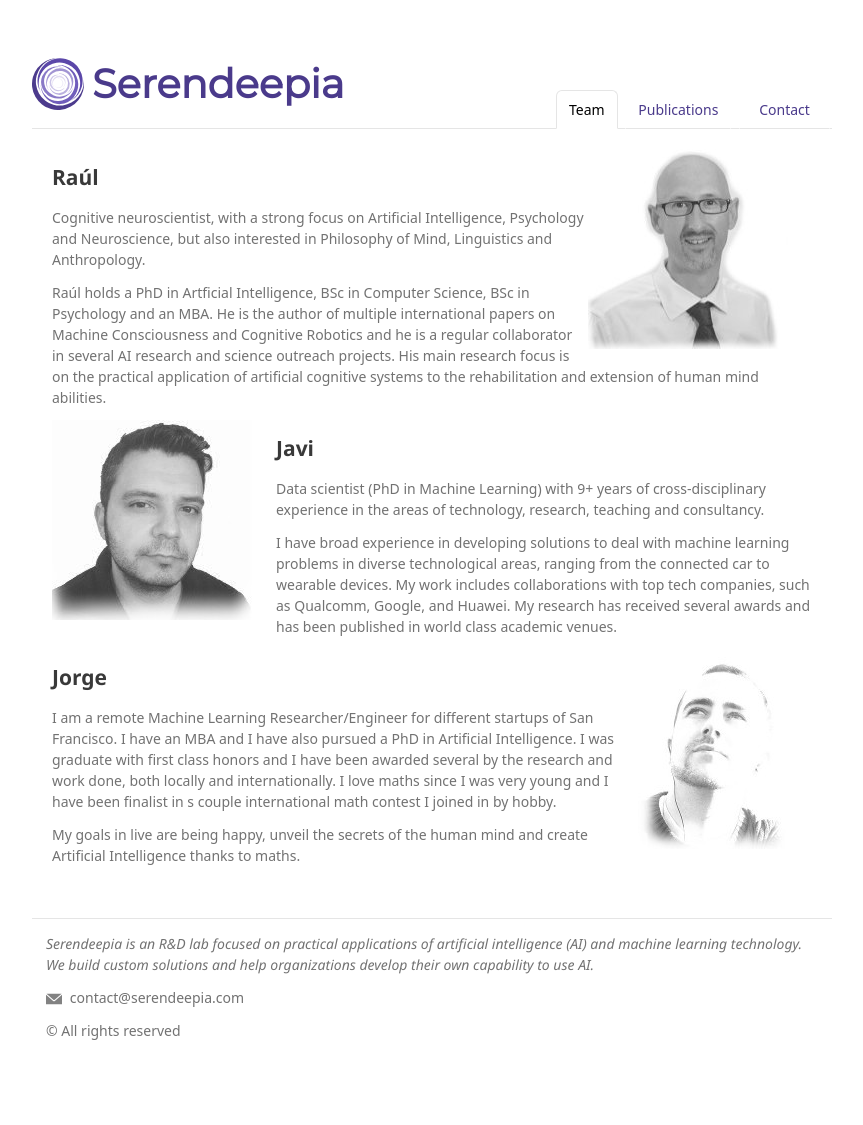
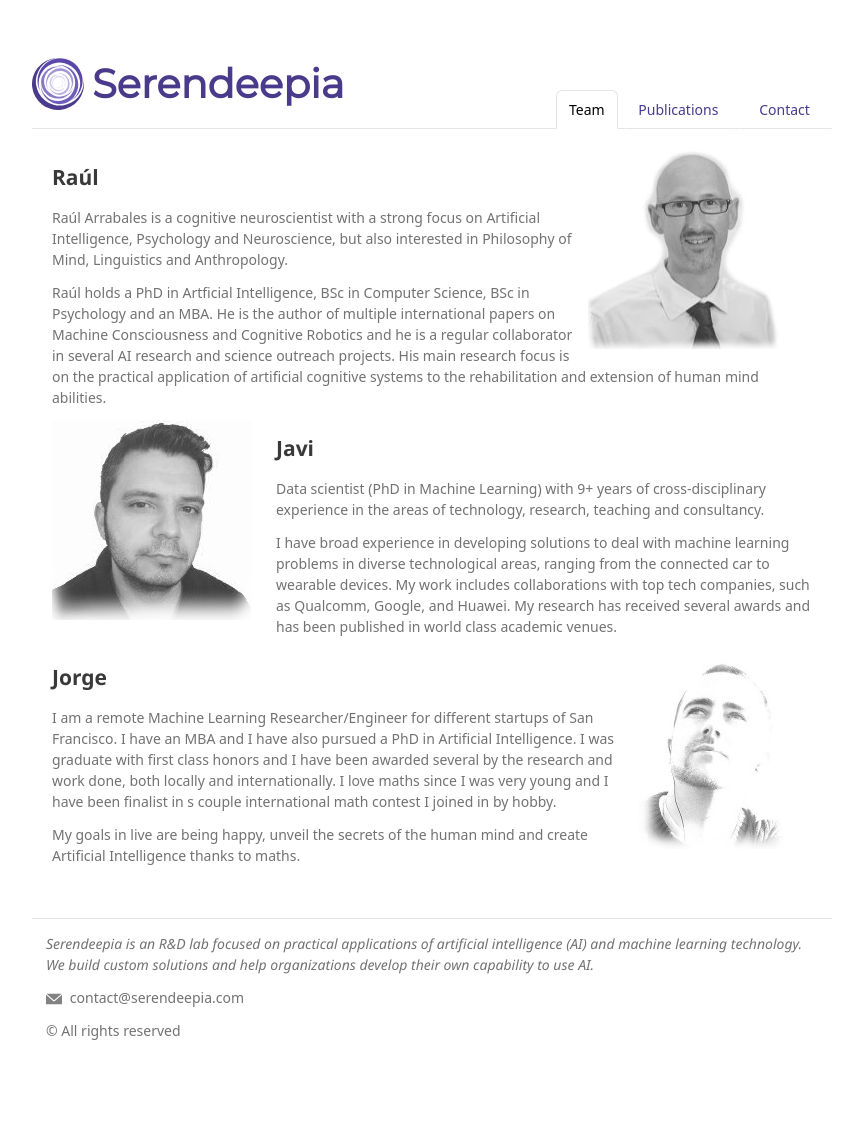
Before and after one commit to serendeepia/serendeepia.github.io, a Jekyll site: the page built from team.md, in a window 1280 px wide. Shown: the whole page, without its empty margins (208-1071 px from the left). Built offline with Jekyll 4.4.1, drawn with Linux system fonts in a browser that asks for light colours; some web fonts are replaced; a script that is not in the unit is left out.

Commit message:
Update team.md

```diff
--- a/team.md
+++ b/team.md
@@ -9,7 +9,7 @@ navigation_weight: 2
 
 ## Raúl
 
-Cognitive neuroscientist, with a strong focus on Artificial Intelligence, Psychology and Neuroscience, but also interested in Philosophy of Mind, Linguistics and Anthropology.
+Raúl Arrabales is a cognitive neuroscientist with a strong focus on Artificial Intelligence, Psychology and Neuroscience, but also interested in Philosophy of Mind, Linguistics and Anthropology.
 
 Raúl holds a PhD in Artficial Intelligence, BSc in Computer Science, BSc in Psychology and an MBA. He is the author of multiple international papers on Machine Consciousness and Cognitive Robotics and he is a regular collaborator in several AI research and science outreach projects. His main research focus is on the practical application of artificial cognitive systems to the rehabilitation and extension of human mind abilities.
 
```
